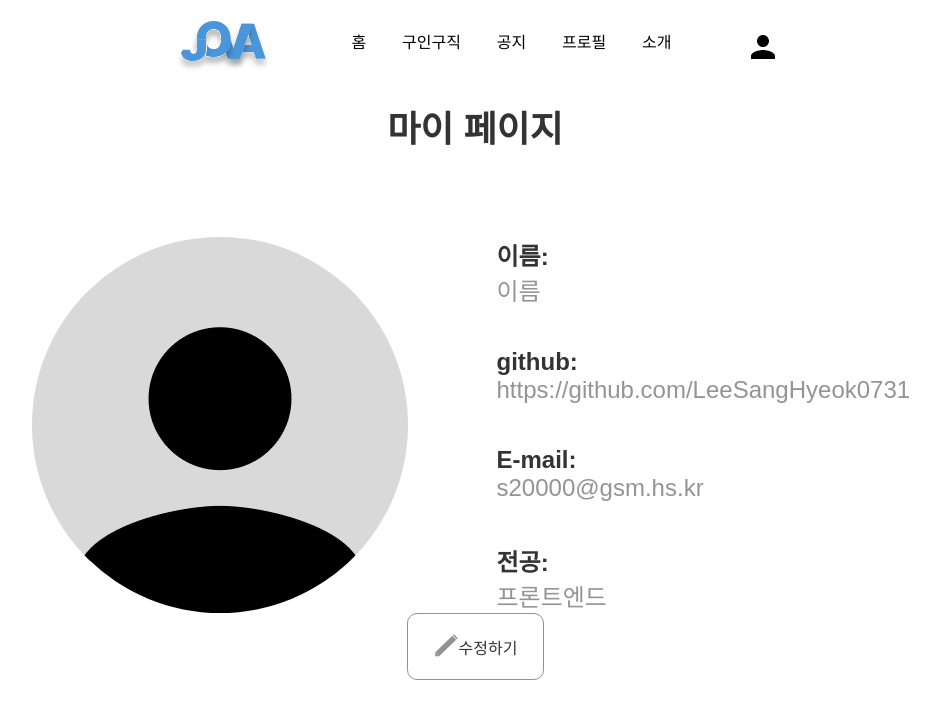
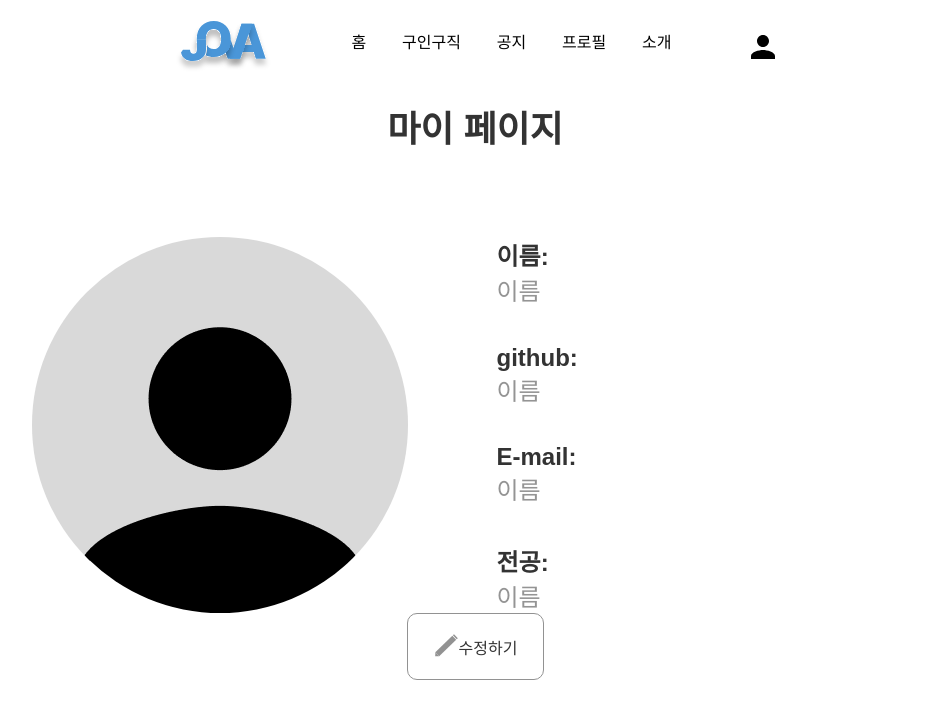
Before and after one commit to IdeaFestival-JOVA/JOVA-client-V0.5, a React (Vite) app: page /profil in a window 1280 px wide. Shown: the top 718 px of the page, without its empty margins (165-1105 px from the left). Built offline with nearby package versions, Linux system fonts and the light colour scheme; a web font is replaced by a local one.

Commit message:
setState 사용 수정정

```diff
--- a/src/page/Profil/profilPicture.tsx
+++ b/src/page/Profil/profilPicture.tsx
@@ -1,6 +1,6 @@
 import styled from "styled-components";
 import baseImage from "../../images/image/baseImage.png";
-import { useState } from "react";
+import { useEffect, useState } from "react";
 import PenIcon from "../../images/Pen";
 import { useNavigate } from "react-router-dom";
 
@@ -60,13 +60,20 @@ function ProfilPicture() {
   const [userName, setUserName] = useState("이름");
   const [github, setGithub] = useState("https://github.com/LeeSangHyeok0731");
   const [mail, setMail] = useState("s20000@gsm.hs.kr");
-  const [major, setmajor] = useState("프론트엔드");
+  const [major, setMajor] = useState("프론트엔드");
 
   const go = useNavigate();
 
   const goPath = () => {
     go("/profilcorrection");
   };
+
+  useEffect(() => {
+    setUserName("이름");
+    setGithub("이름");
+    setMail("이름");
+    setMajor("이름");
+  }, []);
 
   return (
     <>
```
